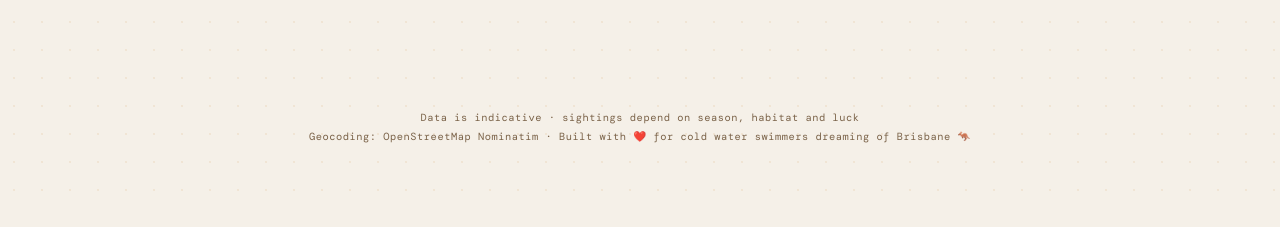
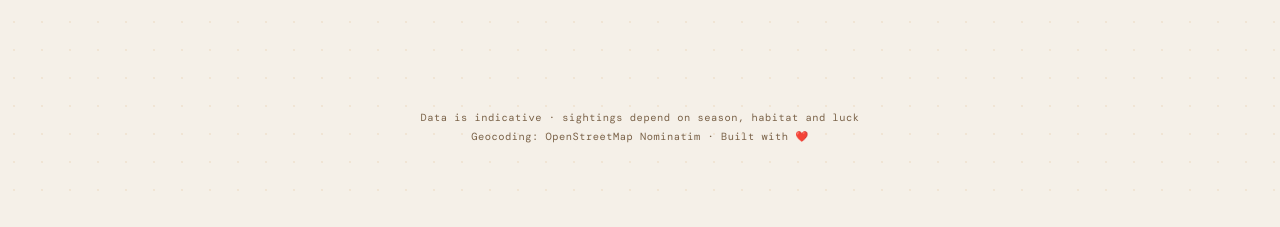
Before and after one commit to lucieranglova/wildlife-near-me, a plain HTML site: page index.html in a window 1280 px wide. Shown: the part 608-835 px from the top of the page. Drawn offline with nearby package versions, Linux system fonts and the light colour scheme.

Commit message:
Update index.html

```diff
--- a/index.html
+++ b/index.html
@@ -386,7 +386,7 @@
 
   <footer>
     Data is indicative · sightings depend on season, habitat and luck<br>
-    Geocoding: OpenStreetMap Nominatim · Built with ❤️ for cold water swimmers dreaming of Brisbane 🦘
+    Geocoding: OpenStreetMap Nominatim · Built with ❤️
   </footer>
 </div>
 
```
